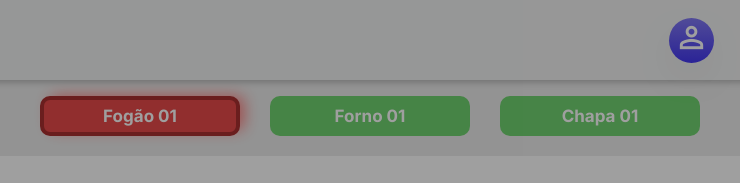
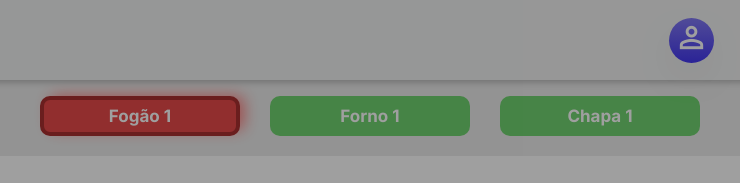
Before and after one commit to tiagobezerril/projeto-pi, a plain HTML site: page Codigo/site/dashboard.html in a window 1280 px wide. Shown: the top 183 px of the page, 494-1234 px from the left. Drawn offline with nearby package versions, Linux system fonts and the light colour scheme.

Commit message:
atualizacao dash

```diff
--- a/Codigo/site/dashboard.html
+++ b/Codigo/site/dashboard.html
@@ -51,9 +51,9 @@
             <p class="titulo">Cozinha 1</p>
         </span>
         <span class="direita">
-            <button onclick="clickSensor1()" id="butaoSensor1" class="alerta">Fogão 01</button>
-            <button onclick="clickSensor2()" id="butaoSensor2">Forno 01</button>
-            <button onclick="clickSensor3()" id="butaoSensor3">Chapa 01</button>
+            <button onclick="clickSensor1()" id="butaoSensor1" class="alerta">Fogão 1</button>
+            <button onclick="clickSensor2()" id="butaoSensor2">Forno 1</button>
+            <button onclick="clickSensor3()" id="butaoSensor3">Chapa 1</button>
         </span>
     </div>
     <div class="dash" id="sensor1">
@@ -201,7 +201,7 @@
         <div class="cima">
             <div class="esquerda">
                 <span class="spanTitulo">
-                    <p id="tituloSensor3" class="titulo">Chapa 01</p>
+                    <p id="tituloSensor3" class="titulo">Chapa 1</p>
                 </span>
                 <div class="divEsq">
                     <span>
```
